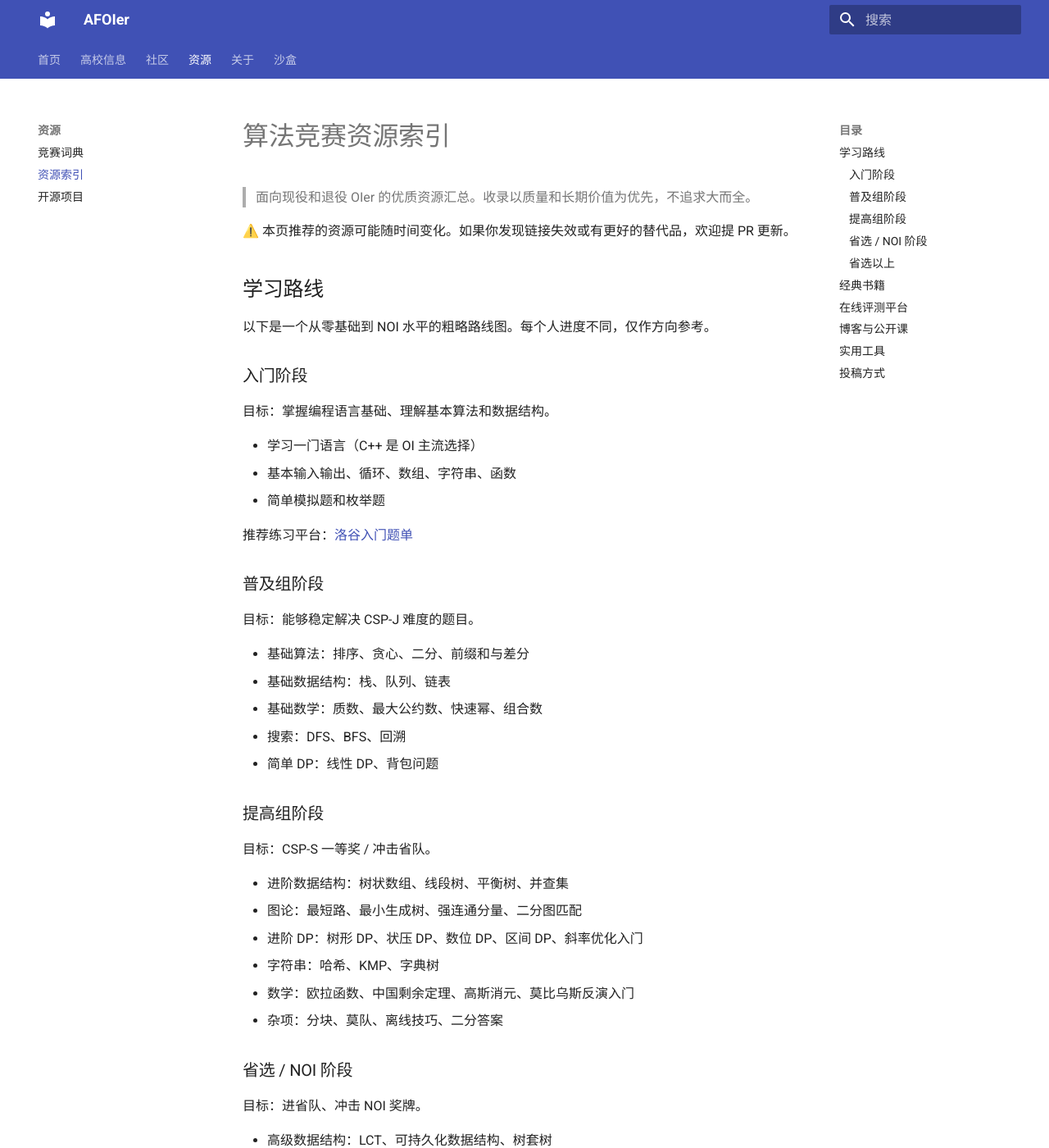
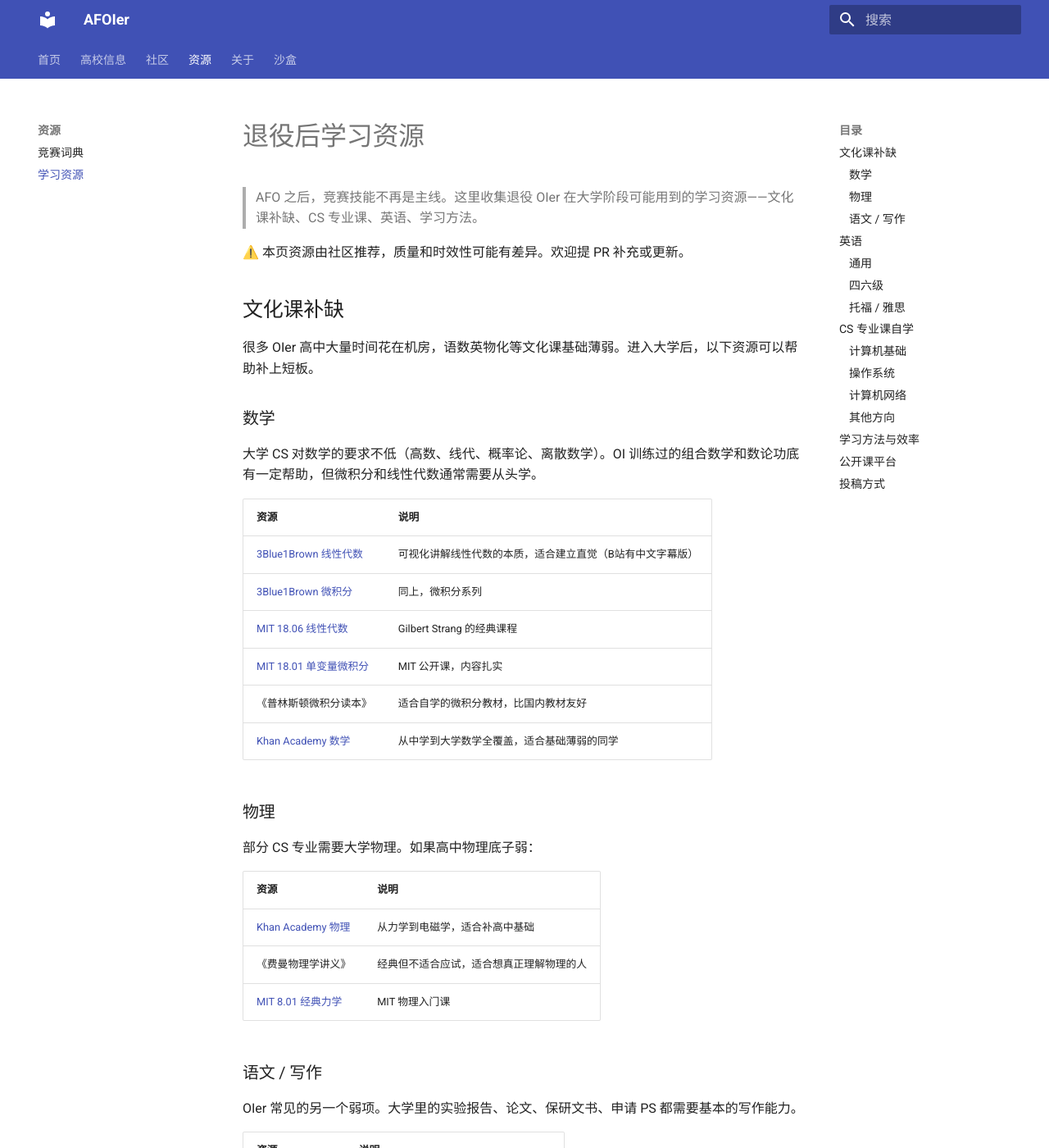
Before and after one commit to AFOIer/AFOIer, an MkDocs documentation site: the page built from docs/resources/index.md, in a window 1280 px wide and 1400 px high. Shown: the whole window at 82% size. Built offline with MkDocs 1.6.1 and Material for MkDocs 9.7.7, drawn with Linux system fonts in a browser that asks for light colours; some of the changed text lies outside the part shown.

Commit message:
重写资源页为退役后学习资源，删除开源项目页
- resources/index.md: 重写为大学阶段学习资源（文化课补缺/英语/CS专业课/学习方法/公开课平台）
- 删除 projects.md: 缺乏优质内容支撑
- 更新 mkdocs.yml 导航

```diff
--- a/docs/projects.md
+++ /dev/null
@@ -1,50 +0,0 @@
-# OIer 开源项目
-
-> 退役 OIer 们在竞赛之外开发、参与或维护的有趣项目。从 OJ 框架到日常工具，竞赛思维在工程中的延续。
-
-本项目列表通过社区 PR 和 Issue 推荐方式收录。每个人推荐自己使用过或参与过的项目。
-
-## 竞赛相关工具与平台
-
-这些项目直接与算法竞赛生态相关——评测系统、题目管理、训练工具等。
-
-| 项目 | 说明 | 链接 |
-|------|------|------|
-| **Hydro** | 新一代 OJ 框架，被多个学校和机构采用 | [hydro.js.org](https://hydro.js.org) |
-| **Universal OJ (UOJ)** | 由退役 OIer 维护的评测平台，开源 | [github.com/UniversalOJ](https://github.com/UniversalOJ) |
-| **LibreOJ (LOJ)** | 开源 OJ，收录大量高质量题目 | [loj.ac](https://loj.ac) |
-| **OI-wiki** | 编程竞赛知识整合站点，社区驱动 | [oi-wiki.org](https://oi-wiki.org) |
-| **CF-Tool** | Codeforces 命令行工具，支持提交/查看状态等 | [github.com/xalanq/cf-tool](https://github.com/xalanq/cf-tool) |
-
-## OIer 开发的通用项目
-
-算法竞赛选手转型工程后，在各自的领域创造的作品。
-
-> 本板块依赖社区自荐或推荐。如果你（或你认识的 OIer）有值得推荐的开源项目，欢迎通过 PR 或 Issue 添加。
-
-### 收录标准
-
-- 项目主要作者为退役 OIer（有竞赛背景）
-- 项目在 GitHub 上开源
-- 具有一定的使用价值或影响力
-- 项目仍在维护或已形成稳定社区
-
-## 推荐方式
-
-### 通过 PR 添加
-
-1. Fork [AFOIer](https://github.com/AFOIer/AFOIer)
-2. 编辑 `docs/projects.md`，按格式添加项目条目
-3. 提交 PR，标题以 `[项目]` 开头
-
-### 通过 Issue 推荐
-
-在 [GitHub Issues](https://github.com/AFOIer/AFOIer/issues) 中提交，包含：
-- 项目名称
-- 项目链接
-- 一句话描述
-- 作者竞赛背景（可选，如"NOI Au 退役"等）
-
----
-
-> 这个页面目前还很空。不是因为没有好项目，而是因为它们还没有被收录进来。你的推荐会让它变得更好 🐱
--- a/docs/resources/index.md
+++ b/docs/resources/index.md
@@ -1,114 +1,135 @@
-# 算法竞赛资源索引
+# 退役后学习资源
 
-> 面向现役和退役 OIer 的优质资源汇总。收录以质量和长期价值为优先，不追求大而全。
+> AFO 之后，竞赛技能不再是主线。这里收集退役 OIer 在大学阶段可能用到的学习资源——文化课补缺、CS 专业课、英语、学习方法。
 
-⚠️ 本页推荐的资源可能随时间变化。如果你发现链接失效或有更好的替代品，欢迎提 PR 更新。
+⚠️ 本页资源由社区推荐，质量和时效性可能有差异。欢迎提 PR 补充或更新。
 
-## 学习路线
+## 文化课补缺
 
-以下是一个从零基础到 NOI 水平的粗略路线图。每个人进度不同，仅作方向参考。
+很多 OIer 高中大量时间花在机房，语数英物化等文化课基础薄弱。进入大学后，以下资源可以帮助补上短板。
 
-### 入门阶段
+### 数学
 
-目标：掌握编程语言基础、理解基本算法和数据结构。
+大学 CS 对数学的要求不低（高数、线代、概率论、离散数学）。OI 训练过的组合数学和数论功底有一定帮助，但微积分和线性代数通常需要从头学。
 
-- 学习一门语言（C++ 是 OI 主流选择）
-- 基本输入输出、循环、数组、字符串、函数
-- 简单模拟题和枚举题
+| 资源 | 说明 |
+|------|------|
+| [3Blue1Brown 线性代数](https://www.3blue1brown.com/topics/linear-algebra) | 可视化讲解线性代数的本质，适合建立直觉（B站有中文字幕版） |
+| [3Blue1Brown 微积分](https://www.3blue1brown.com/topics/calculus) | 同上，微积分系列 |
+| [MIT 18.06 线性代数](https://ocw.mit.edu/courses/18-06-linear-algebra-spring-2010/) | Gilbert Strang 的经典课程 |
+| [MIT 18.01 单变量微积分](https://ocw.mit.edu/courses/18-01sc-single-variable-calculus-fall-2010/) | MIT 公开课，内容扎实 |
+| 《普林斯顿微积分读本》 | 适合自学的微积分教材，比国内教材友好 |
+| [Khan Academy 数学](https://www.khanacademy.org/math) | 从中学到大学数学全覆盖，适合基础薄弱的同学 |
 
-推荐练习平台：[洛谷入门题单](https://www.luogu.com.cn/training/list)
+### 物理
 
-### 普及组阶段
+部分 CS 专业需要大学物理。如果高中物理底子弱：
 
-目标：能够稳定解决 CSP-J 难度的题目。
+| 资源 | 说明 |
+|------|------|
+| [Khan Academy 物理](https://www.khanacademy.org/science/physics) | 从力学到电磁学，适合补高中基础 |
+| 《费曼物理学讲义》 | 经典但不适合应试，适合想真正理解物理的人 |
+| [MIT 8.01 经典力学](https://ocw.mit.edu/courses/8-01sc-classical-mechanics-fall-2016/) | MIT 物理入门课 |
 
-- 基础算法：排序、贪心、二分、前缀和与差分
-- 基础数据结构：栈、队列、链表
-- 基础数学：质数、最大公约数、快速幂、组合数
-- 搜索：DFS、BFS、回溯
-- 简单 DP：线性 DP、背包问题
+### 语文 / 写作
 
-### 提高组阶段
+OIer 常见的另一个弱项。大学里的实验报告、论文、保研文书、申请 PS 都需要基本的写作能力。
 
-目标：CSP-S 一等奖 / 冲击省队。
+| 资源 | 说明 |
+|------|------|
+| 《金字塔原理》 | 结构化思考和表达，对技术写作有帮助 |
+| 《风格感觉》 | Steven Pinker 的写作指南，侧重清晰表达 |
+| [The Writer's Diet](http://writersdiet.com) | 在线工具，检测写作中的冗余和臃肿 |
 
-- 进阶数据结构：树状数组、线段树、平衡树、并查集
-- 图论：最短路、最小生成树、强连通分量、二分图匹配
-- 进阶 DP：树形 DP、状压 DP、数位 DP、区间 DP、斜率优化入门
-- 字符串：哈希、KMP、字典树
-- 数学：欧拉函数、中国剩余定理、高斯消元、莫比乌斯反演入门
-- 杂项：分块、莫队、离线技巧、二分答案
+## 英语
 
-### 省选 / NOI 阶段
+OIer 中英语不强的不在少数——高中时间给了机房，英语课可能经常在睡觉。但大学里英语直接影响四六级、保研面试、出国申请、读英文文档。
 
-目标：进省队、冲击 NOI 奖牌。
+### 通用
 
-- 高级数据结构：LCT、可持久化数据结构、树套树
-- 图论：网络流（最大流、最小割、费用流）、2-SAT
-- 字符串：AC 自动机、后缀数组、后缀自动机
-- DP：DP 优化（斜率优化、四边形不等式、决策单调性）、插头 DP
-- 数学：多项式、生成函数、博弈论
-- 计算几何（部分选手）
+| 资源 | 说明 |
+|------|------|
+| [Anki](https://apps.ankiweb.net) | 间隔重复记忆软件，背单词效率远超传统方法 |
+| [墨墨背单词](https://www.maimemo.com) | 国内流行的背单词 App，基于遗忘曲线 |
+| [每日英语听力](https://www.eudic.net) | 听力材料丰富，适合日常磨耳朵 |
+| [YouTube 英语频道](https://www.youtube.com) | 找自己感兴趣的话题看英文视频，比硬背单词高效得多 |
 
-### 省选以上
+### 四六级
 
-目标：冲击国家队（仅极少数人）。
+- 历年真题是最有效的备考资料（淘宝/学校打印店均可获得）
+- 作文模板可以短期提分但不要过度依赖
+- OIer 的通病是阅读还行（读题读惯了）、听力写作短板明显
 
-- 论文级算法的理解和实现
-- 构造与证明能力的极度提升
-- 比赛策略和心态的极致打磨
+### 托福 / 雅思
 
-> 达到这个阶段已经远超"普通经验帖"的覆盖范围，建议直接读国家集训队论文和顶级选手的博客。
+如果考虑出国，见 [出国留学](../colleges/overseas.md) 中的时间规划建议。
 
-## 经典书籍
+| 资源 | 说明 |
+|------|------|
+| [小站托福 / 小站雅思](https://www.zhan.com) | 免费的 TPO 练习和机经 |
+| [托福考满分](https://toefl.kmf.com) | 在线模考和练习 |
+| 《托福考试官方指南》（OG） | ETS 出品，了解考试形式的必读 |
+| [Simon's IELTS](https://ielts-simon.com) | 前雅思考官的个人网站，写作部分尤为推荐 |
 
-| 书名 | 作者 | 适合阶段 | 说明 |
-|------|------|:------:|------|
-| 《算法竞赛入门经典》（紫书）| 刘汝佳 | 入门 - 提高 | 最经典的 OI 入门书，含大量例题 |
-| 《算法竞赛进阶指南》（蓝书）| 李煜东 | 提高 - 省选 | 覆盖提高组到省选的核心知识点 |
-| 《信息学奥赛一本通》 | 董永建 | 入门 - 普及 | 适合零基础入门的教材 |
-| 《挑战程序设计竞赛》（白书）| 秋叶拓哉等 | 入门 - 提高 | 日本经典 OI 教程，题型风格不同 |
-| 《算法导论》（CLRS）| Cormen 等 | 提高 - | 大部头参考书，适合系统学习，不适合按顺序读 |
-| 《具体数学》 | Graham 等 | 省选 - | OI 数学知识的深度教科书 |
-| 《组合数学》 | Brualdi | 省选 - | 进阶组合数学参考 |
+## CS 专业课自学
 
-## 在线评测平台
+OIer 进大学后，数据结构课基本不需要听——但其他课需要。以下资源适合在课堂之外加深理解或提前预习。
 
-| 平台 | 特点 |
+### 计算机基础
+
+| 资源 | 说明 |
 |------|------|
-| [Luogu 洛谷](https://www.luogu.com.cn) | 国内最大 OI 社区，题目丰富，有题解和讨论区 |
-| [Codeforces](https://codeforces.com) | 俄罗斯平台，定期有 rated 比赛，全球选手同场竞技 |
-| [AtCoder](https://atcoder.jp) | 日本平台，题目质量极高，Beginner Contest 适合新手 |
-| [LibreOJ](https://loj.ac) | 开源 OJ，收录大量高质量题目和集训队论文配套题 |
-| [Universal OJ](https://uoj.ac) | 由退役 OIer 维护，有 NOI 模拟赛 |
-| [HydroOJ](https://hydro.ac) | 新一代 OJ 框架，多校使用 |
-| [Virtual Judge](https://vjudge.net) | 聚合多个 OJ，方便组队训练和补题 |
+| [CS50](https://cs50.harvard.edu) | Harvard 的 CS 入门课，David Malan 讲得极好 |
+| [CMU 15-213 CSAPP](https://csapp.cs.cmu.edu) | 深入理解计算机系统，CS 必读书之一 |
+| 《计算机程序的构造和解释》（SICP） | 经典中的经典，但节奏慢，适合有余力时读 |
+| [Nand2Tetris](https://www.nand2tetris.org) | 从与非门开始搭建一台计算机，适合想理解底层的人 |
 
-## 博客与公开课
+### 操作系统
 
-对于退役 OIer 来说，以下内容可能有长期参考价值：
+| 资源 | 说明 |
+|------|------|
+| [MIT 6.S081](https://pdos.csail.mit.edu/6.828/) | MIT 操作系统课，基于 xv6 教学内核，动手写代码 |
+| 《Operating Systems: Three Easy Pieces》（OSTEP） | 最好的操作系统入门书，免费在线阅读 |
+| [南京大学 操作系统](https://jyywiki.cn/OS/) | 蒋炎岩的 OS 课，国内口碑很好的操作系统课程 |
 
-- [OI-wiki](https://oi-wiki.org) — 编程竞赛知识整合站点，最全面的中文 OI 知识库
-- [国家集训队论文](https://github.com/enkerewpo/OI-Public-Library) — 历年国家集训队选手的论文，OI 圈最硬核的内容
-- [Codeforces 博客](https://codeforces.com/blog/entry) — 全球竞赛社区的技术博客，有很多高质量题解和教程
-- [AtCoder Library (ACL)](https://atcoder.jp/posts/517) — AtCoder 官方提供的算法库及文档
+### 计算机网络
 
-## 实用工具
+| 资源 | 说明 |
+|------|------|
+| 《计算机网络：自顶向下方法》 | 最适合自学的计网教材 |
+| [Stanford CS144](https://cs144.github.io) | Stanford 计算机网络课，含动手 Lab |
 
-| 工具 | 用途 |
+### 其他方向
+
+| 资源 | 说明 |
 |------|------|
-| [CF-Predictor](https://cf-predictor-frontend.vercel.app) | Codeforces 比赛后预测 Rating 变化 |
-| [CF Tracker](https://cftracker.netlify.app) | 追踪 Codeforces 刷题进度 |
-| [OIerDb](https://www.pronoiadb.top) | 中国 OIer 数据库，查询历史比赛成绩 |
-| [VisualGO](https://visualgo.net/zh) | 算法可视化，帮助理解数据结构和算法运行过程 |
-| [USACO Guide](https://usaco.guide) | 美国 USACO 的备考指南，英文 |
-| [CP-Algorithms](https://cp-algorithms.com) | 竞赛算法百科，英文 |
+| [UCB CS61B](https://sp25.datastructur.es) | UCB 数据结构课，OIer 可以快速过一遍了解 Java |
+| [Stanford CS229](https://cs229.stanford.edu) | Stanford 机器学习课，偏数学推导 |
+| [Andrej Karpathy 的 YouTube](https://www.youtube.com/@AndrejKarpathy) | 从零实现 GPT 等教程，动手导向 |
+| [The Missing Semester](https://missing.csail.mit.edu) | MIT 的"学校不教但每个程序员都该会"的课：shell、vim、git、调试等 |
+
+## 学习方法与效率
+
+OI 退役后，效率工具和学习方法可能需要重新审视——竞赛中的"单机模式"在大学和职场不太适用。
+
+| 资源 | 说明 |
+|------|------|
+| 《如何阅读一本书》 | 讲怎么深度阅读，不仅是翻完 |
+| 《深度工作》 | Cal Newport 关于专注和深度思考的书 |
+| [Learning How to Learn](https://www.coursera.org/learn/learning-how-to-learn) | Coursera 上最受欢迎的课之一，讲学习方法论 |
+| [Zotero](https://www.zotero.org) | 开源文献管理工具，写论文/看论文必备 |
+| [Obsidian](https://obsidian.md) | 基于本地 Markdown 的笔记工具，适合搭建个人知识库 |
+
+## 公开课平台
+
+| 平台 | 说明 |
+|------|------|
+| [Coursera](https://www.coursera.org) | 国际公开课平台，部分课程可免费旁听 |
+| [edX](https://www.edx.org) | 类似 Coursera，MIT/Harvard 的课程较多 |
+| [MIT OpenCourseWare](https://ocw.mit.edu) | MIT 全部课程资料免费公开 |
+| [中国大学 MOOC](https://www.icourse163.org) | 国内高校的在线课程平台 |
+| [Bilibili 知识区](https://www.bilibili.com/v/knowledge) | 大量搬运和自制课程，搜索效率高 |
 
 ## 投稿方式
 
 如果你有值得推荐的资源想要加入本页，请 Fork [AFOIer](https://github.com/AFOIer/AFOIer)，编辑 `docs/resources/index.md`，提交 PR 标题以 `[资源]` 开头。
-
-新增资源的收录标准：
-- 仍在维护中（近一年有更新）
-- 内容质量经过验证
-- 不与已有条目重复
--- a/mkdocs.yml
+++ b/mkdocs.yml
@@ -39,8 +39,7 @@ nav:
       - 投稿: careers/index.md
   - 资源:
     - 竞赛词典: glossary.md
-    - 资源索引: resources/index.md
-    - 开源项目: projects.md
+    - 学习资源: resources/index.md
   - 关于: about.md
   - 沙盒:
     - 二级目录:
```
